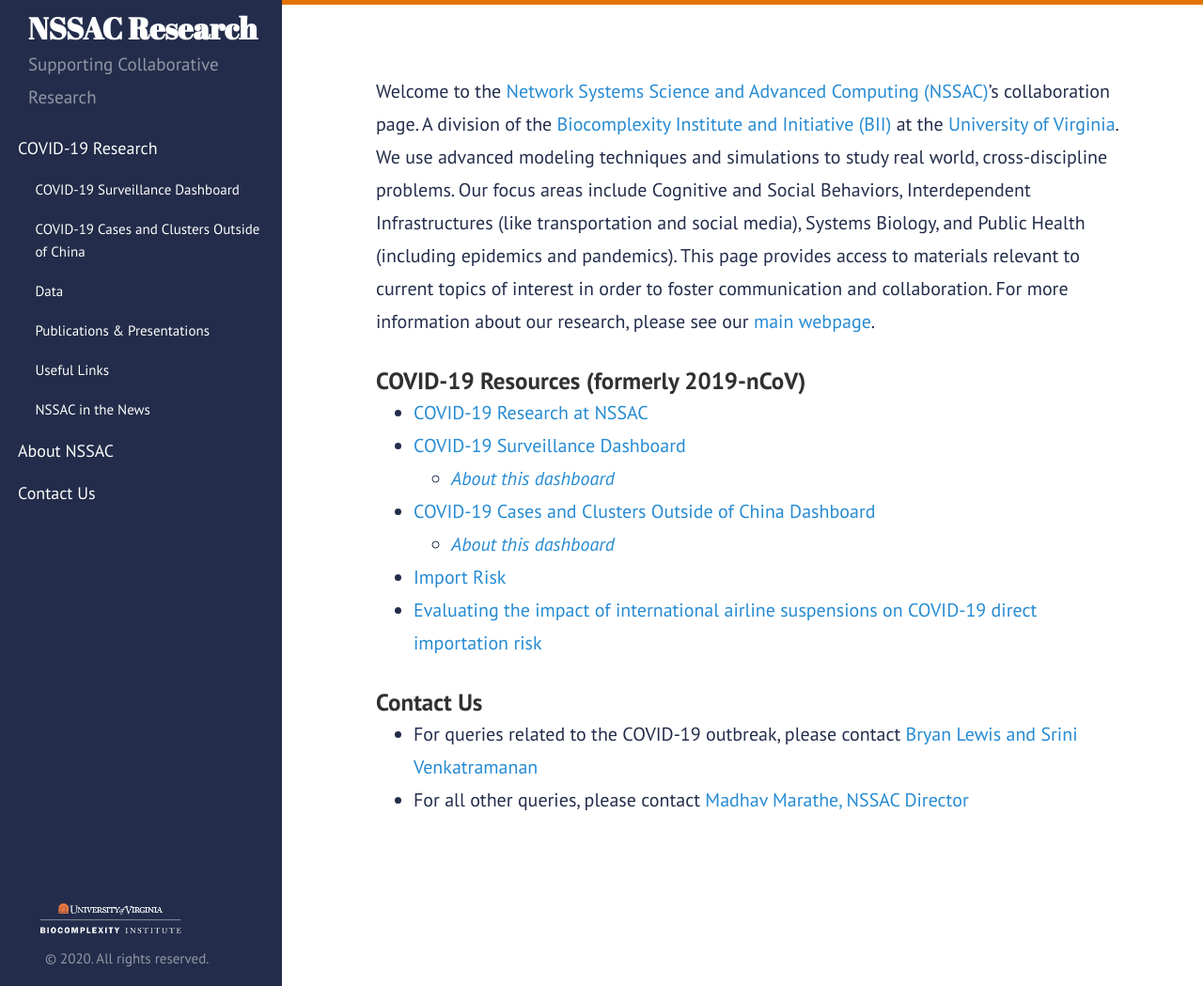
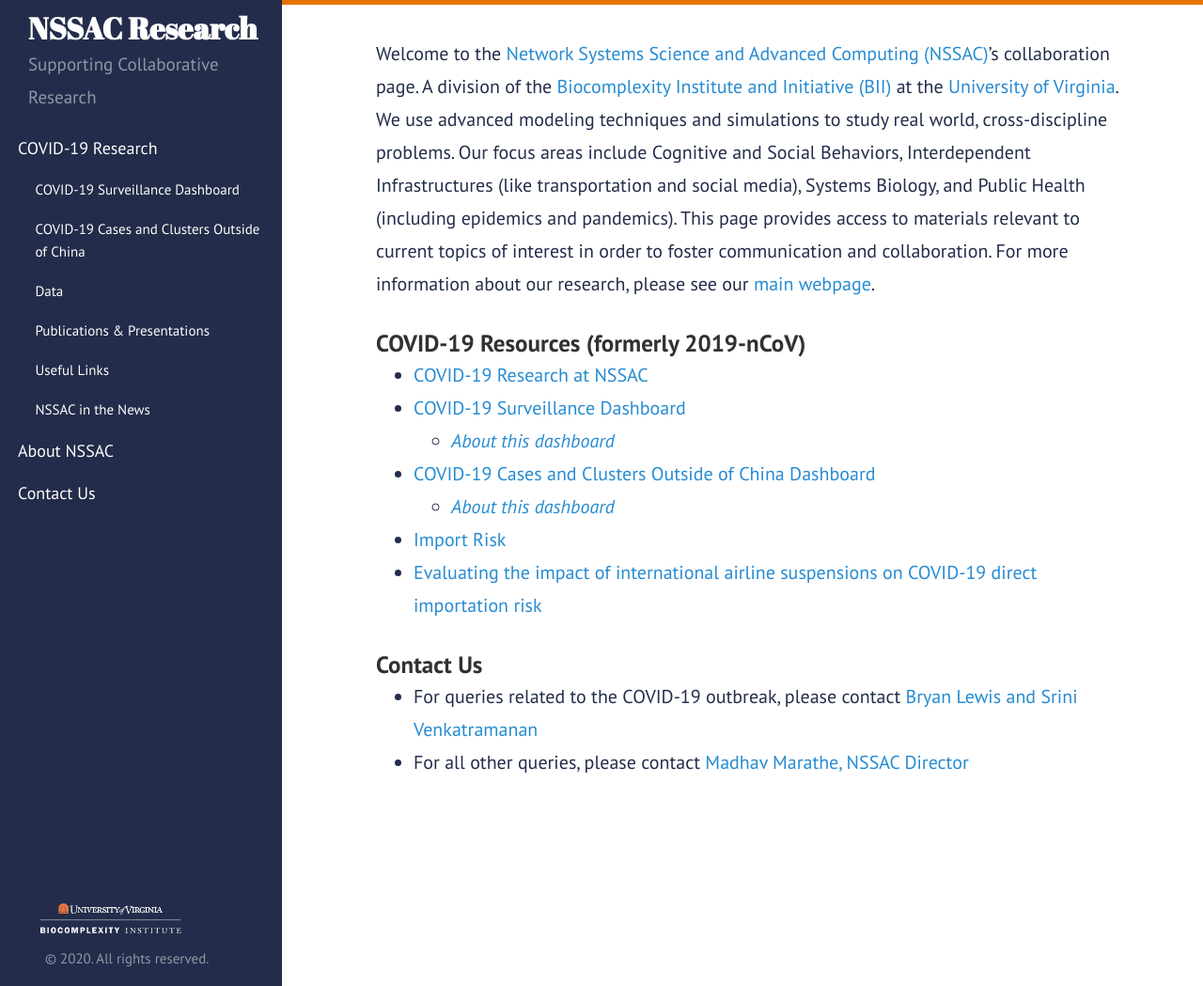
Before and after one commit to mehta-gaurav/mehta-gaurav.github.io, a Jekyll site: the page built from index.md, in a window 1280 px wide and 1049 px high. Shown: the whole window at 94% size. Built offline with Jekyll 4.4.1, drawn with Linux system fonts in a browser that asks for light colours.

Commit message:
Update hyde.css

```diff
--- a/public/css/hyde.css
+++ b/public/css/hyde.css
@@ -146,8 +146,8 @@
  */
 
 .content {
-  padding-top:    4rem;
-  padding-bottom: 4rem;
+  padding-top:    2rem;
+  padding-bottom: 2rem;
 }
 
 @media (min-width: 48em) {
```
